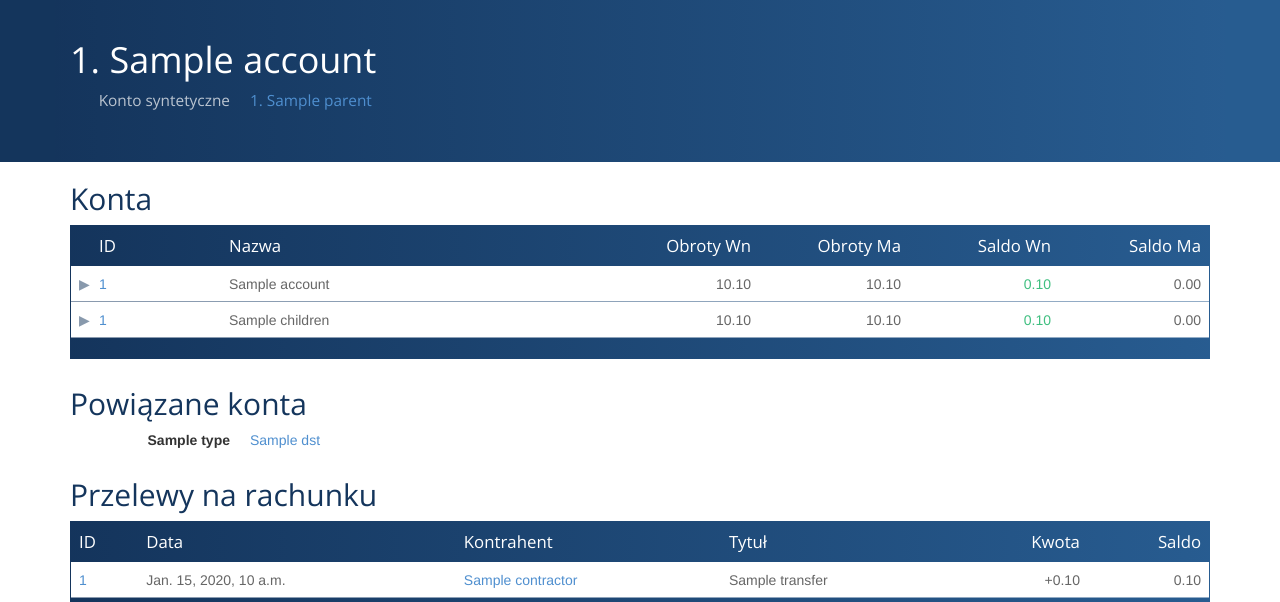
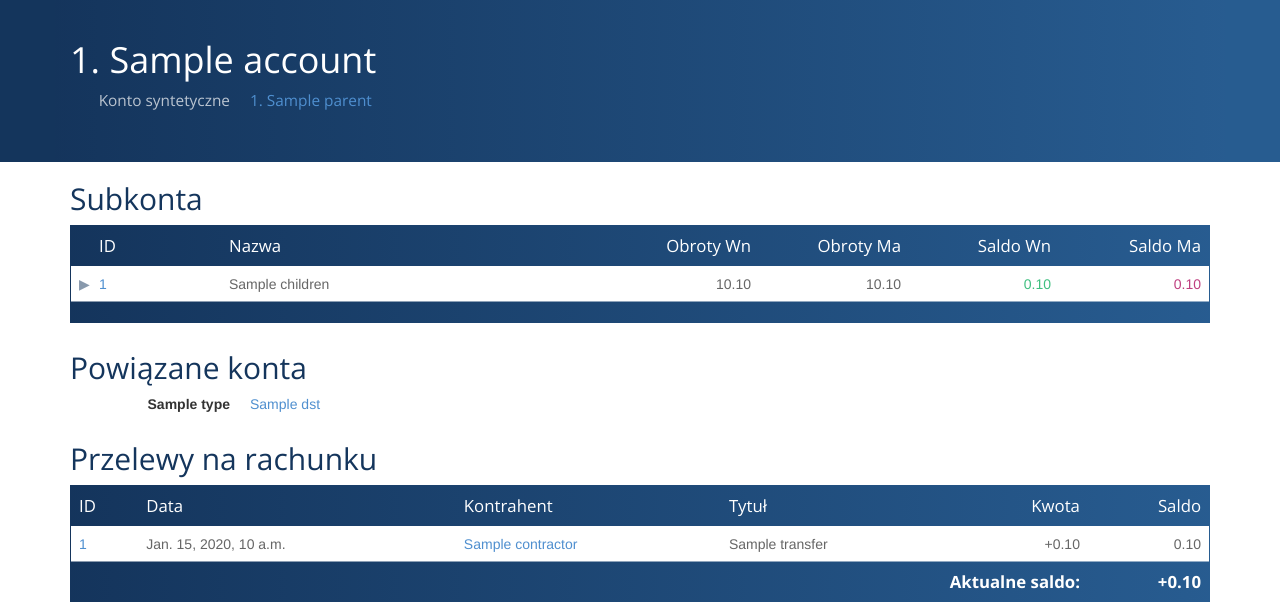
Before and after one commit to LEW21/JawneKsiegi, a Django app: template kw/templates/kw/index.html in a window 1280 px wide. Shown: the top 602 px of the page. Run offline with Django 3.2, Linux system fonts and the light colour scheme; the template is opened without the code that fills it: most values are stand-ins (such as "Sample title", 1, 10 or a date in 2020); some libraries are stand-ins or nearby versions.

Commit message:
Do not sum assets and liabilities.

```diff
--- /dev/null
+++ b/kw/templates/kw/_accounts.html
@@ -0,0 +1,26 @@
+{% load money %}
+
+<div class="unit">
+    <table class="table accounts">
+        <thead>
+            <tr>
+                <th class="num-id">ID</th>
+                <th>Nazwa</th>
+                <th class="money">Obroty Wn</th>
+                <th class="money">Obroty Ma</th>
+                <th class="money">Saldo Wn</th>
+                <th class="money">Saldo Ma</th>
+            </tr>
+        </thead>
+        {% for t in accounts %}
+            <tr data-id="{{t.num_id}}" data-parent="{{t.parent_id}}" class="{% if t.turnover.debit_balance == 0 and t.turnover.credit_balance == 0 %}zero{% endif %} {% if t.is_nominal %}nominal{% endif %} {% if t.is_capital %}capital{% endif %} level{{t.level}}"{% if t.level > level %} style="display: none;"{% endif %}>
+                <td class="num-id"><a href="{{t.url}}">{{t.local_id}}</a></td>
+                <td>{{t.pub_name}}</td>
+                <td class="turnover debit">{{t.turnover.debit|money}}</td>
+                <td class="turnover credit">{{t.turnover.credit|money}}</td>
+                <td class="balance debit {% if t.turnover.debit_balance == 0 %}zero{% endif %}">{{t.turnover.debit_balance|money}}</td>
+                <td class="balance credit {% if t.turnover.credit_balance == 0 %}zero{% endif %}">{{t.turnover.credit_balance|money}}</td>
+            </tr>
+        {% endfor %}
+    </table>
+</div>
--- a/kw/templates/kw/index.html
+++ b/kw/templates/kw/index.html
@@ -34,62 +34,46 @@
 
 {% block content %}
 
-{% if accounts or account.children %}
-<h2>{% if accounts %}Konta{% else %}Subkonta{% endif %}</h2>
-<div class="unit">
-<table class="table" id="accounts">
-	<thead>
-		<tr>
-			<th class="num-id">ID</th>
-			<th>Nazwa</th>
-			<th class="money">Obroty Wn</th>
-			<th class="money">Obroty Ma</th>
-			<th class="money">Saldo Wn</th>
-			<th class="money">Saldo Ma</th>
-		</tr>
-	</thead>
-	{% for t in accounts %}
-		<tr data-id="{{t.num_id}}" data-parent="{{t.parent_id}}" class="{% if t.is_nominal %}nominal {% if t.turnover.balance < 0 %}positive{% elif t.turnover.balance > 0 %}negative{% else %}zero{% endif %}{% else %}{% if t.turnover.balance > 0 %}positive{% elif t.turnover.balance < 0 %}negative{% else %}zero{% endif %}{% endif %} level{{t.level}}"{% if t.level > 0 %} style="display: none;"{%endif%}>
-			<td class="num-id"><a href="{{t.url}}">{{t.local_id}}</a></td>
-			<td>{{t.pub_name}}</td>
-			<td class="turnover debit">{{t.turnover.debit|money}}</td>
-			<td class="turnover credit">{{t.turnover.credit|money}}</td>
-			<td class="balance debit">{{t.turnover.balance|debit}}</td>
-			<td class="balance credit">{{t.turnover.balance|credit}}</td>
-		</tr>
-	{% endfor %}
-	{% for t in account.children %}
-		<tr data-id="{{t.num_id}}" data-parent="{{t.parent_id}}" class="{% if t.is_nominal %}nominal {% if t.turnover.balance < 0 %}positive{% elif t.turnover.balance > 0 %}negative{% else %}zero{% endif %}{% else %}{% if t.turnover.balance > 0 %}positive{% elif t.turnover.balance < 0 %}negative{% else %}zero{% endif %}{% endif %} level{{t.level}}"{% if t.level > account.levelP1 %} style="display: none;"{%endif%}>
-			<td class="num-id"><a href="{{t.url}}">{{t.local_id}}</a></td>
-			<td>{{t.pub_name}}</td>
-			<td class="turnover debit">{{t.turnover.debit|money}}</td>
-			<td class="turnover credit">{{t.turnover.credit|money}}</td>
-			<td class="balance debit">{{t.turnover.balance|debit}}</td>
-			<td class="balance credit">{{t.turnover.balance|credit}}</td>
-		</tr>
-	{% endfor %}
-</table>
-</div>
+{% if account.children %}
+	<h2>Subkonta</h2>
+	{% with accounts=account.children level=account.levelP1 %}
+		{% include "kw/_accounts.html" %}
+	{% endwith %}
+{% endif %}
+
+{% if balance_accounts %}
+	<h2>Konta bilansowe</h2>
+	{% with accounts=balance_accounts level=0 %}
+		{% include "kw/_accounts.html" %}
+	{% endwith %}
+{% endif %}
+
+{% if nominal_accounts %}
+	<h2>Konta wynikowe</h2>
+	{% with accounts=nominal_accounts level=0 %}
+		{% include "kw/_accounts.html" %}
+	{% endwith %}
+{% endif %}
 
 <script>
-$("#accounts tr").each(function(){
-	var children = $("#accounts tr[data-parent=" + $(this).data("id") + "]");
+$(".accounts tr").each(function(){
+	var children = $(".accounts tr[data-parent=" + $(this).data("id") + "]");
 	if (!children.length)
 		$(this).addClass("empty");
 })
 
 function acc_parent(acc)
 {
-	var p = $("#accounts tr[data-id=" + $(acc).data("parent") + "]");
+	var p = $(".accounts tr[data-id=" + $(acc).data("parent") + "]");
 	if (!p.length)
 		return null;
 	return p;
 }
 
-$("#accounts tr").click(function(){
+$(".accounts tr").click(function(){
 	$(this).toggleClass("expanded");
 
-	$("#accounts tr").each(function(){
+	$(".accounts tr").each(function(){
 		var p = $(this);
 		var visible = true;
 		while (p = acc_parent(p))
@@ -102,7 +86,6 @@ $("#accounts tr").click(function(){
 	});
 });
 </script>
-{% endif %}
 
 {% if account.relations_from.all %}
 <h2>Powiązane konta</h2>
--- a/kw/templates/kw/style.css
+++ b/kw/templates/kw/style.css
@@ -89,22 +89,22 @@ tbody td {
 tbody .turnover, tbody .balance {
   text-align: right; }
 
-tr.zero td, tr.zero a {
+tr.zero td, tr.zero a, td.zero {
   color: #bbb;
 }
-tr.positive:not(.nominal) .balance.debit {
+tr:not(.nominal):not(.capital) .balance.debit:not(.zero) {
   color: #40bf80; }
 
-tr.negative:not(.nominal) .balance.credit {
+tr:not(.nominal):not(.capital) .balance.credit:not(.zero) {
   color: #bf4080; }
 
-tr.positive.nominal .balance.credit {
+tr.nominal .balance.credit:not(.zero), tr.capital .balance.credit:not(.zero) {
   color: #40bf80; }
 
-tr.negative.nominal .balance.debit {
+tr.nominal .balance.debit:not(.zero), tr.capital .balance.debit:not(.zero) {
   color: #bf4080; }
 
-#accounts tr > .num-id::before {
+.accounts tr > .num-id::before {
   content: "";
   opacity: 0.5;
   width: 20px;
@@ -112,25 +112,25 @@ tr.negative.nominal .balance.debit {
   box-sizing: content-box;
   color: {{color1}}; }
 
-#accounts .num-id, #accounts .money {
+.accounts .num-id, .accounts .money {
   width: 150px; }
 
-#accounts .money {
+.accounts .money {
   text-align: right; }
 
-#accounts tbody tr:not(.empty) > .num-id::before {
+.accounts tbody tr:not(.empty) > .num-id::before {
   content: "▶"; }
 
-#accounts tbody tr.expanded:not(.empty) > .num-id::before {
+.accounts tbody tr.expanded:not(.empty) > .num-id::before {
   content: "▼"; }
 
-#accounts tbody tr.level1 > .num-id::before {
+.accounts tbody tr.level1 > .num-id::before {
   padding-left: 20px; }
 
-#accounts tbody tr.level2 > .num-id::before {
+.accounts tbody tr.level2 > .num-id::before {
   padding-left: 40px; }
 
-#accounts tbody tr.level3 > .num-id::before {
+.accounts tbody tr.level3 > .num-id::before {
   padding-left: 60px; }
 
 .django-admin #user-tools {
```
Also changed, not shown: kw/models.py (+7 -2 lines), kw/views.py (+13 -1 lines), kw/migrations/0013_views.py (added).
